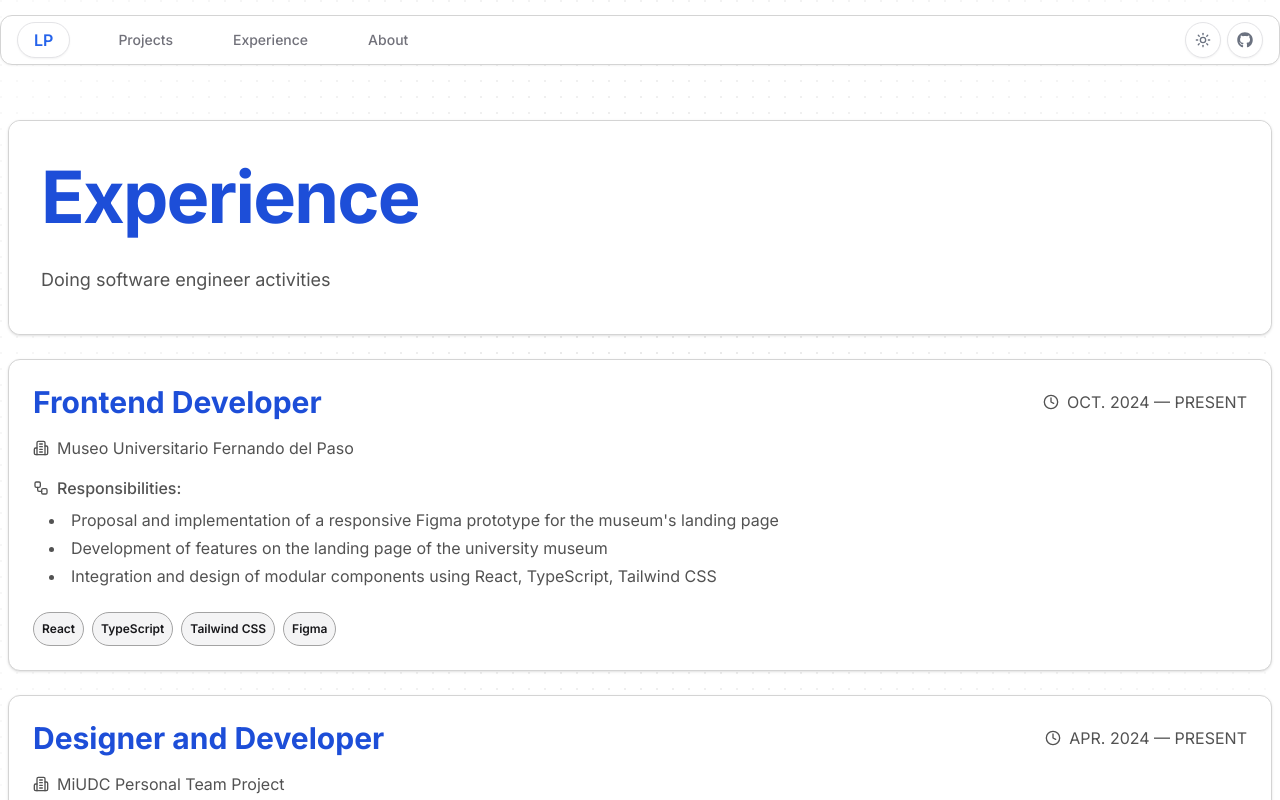
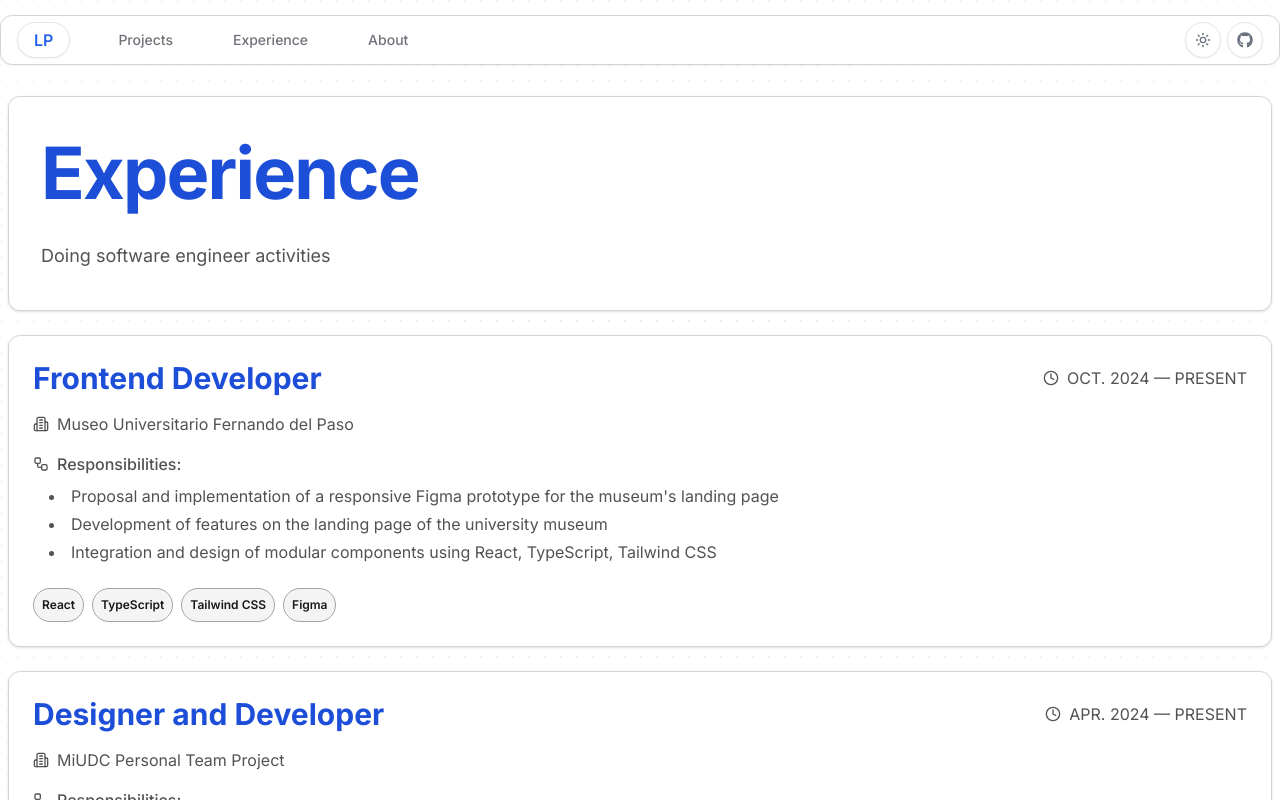
Before and after one commit to LUISPINTO90/PersonalPortfolio, a Next.js app: page /experience in a window 1280 px wide. Shown: the top 800 px of the page. Built offline with nearby package versions, Linux system fonts and the light colour scheme.

Commit message:
chore: set Navbar to fixed

```diff
--- a/src/app/layout.tsx
+++ b/src/app/layout.tsx
@@ -26,13 +26,13 @@ export default function RootLayout({
         className={`${inter.className} antialiased min-h-screen flex flex-col`}
       >
         <ThemeProvider attribute="class" defaultTheme="system" enableSystem>
-          {/* Navbar */}
-          <div className="flex justify-center items-center relative z-10 h-20">
-            <Navbar />
+          <div className="fixed top-0 left-0 right-0 bg-none z-50">
+            <div className="flex justify-center items-center relative h-20">
+              <Navbar />
+            </div>
           </div>
 
-          {/* Contenido principal */}
-          <main className="flex-1 pb-8">{children}</main>
+          <main className="flex-1 pb-8 pt-14">{children}</main>
 
           {/* Footer */}
           <Footer />
```
